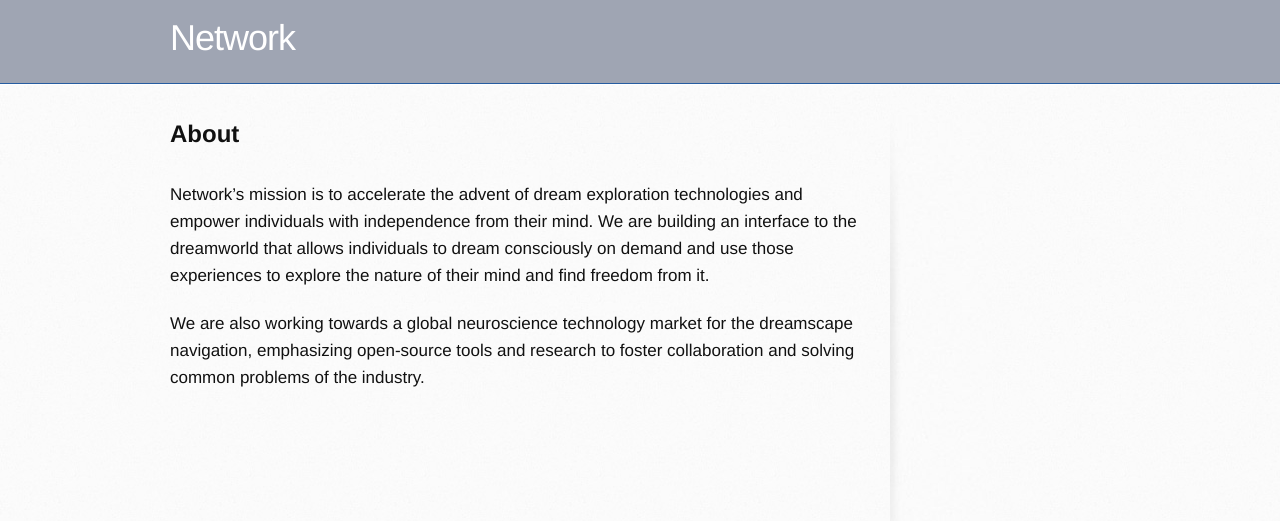
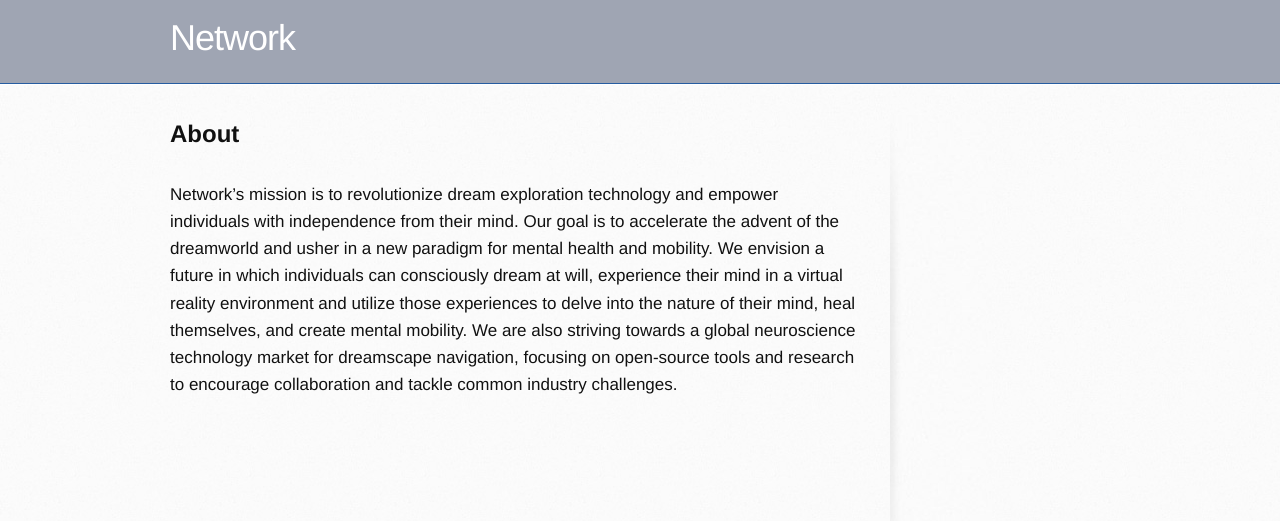
Before and after one commit to networkf/network.github.io, a Jekyll site: the page built from about.md, in a window 1280 px wide. Shown: the top 521 px of the page. Built offline with Jekyll 4.4.1, drawn with Linux system fonts in a browser that asks for light colours; some web fonts are replaced; our own code applies the rules of GitHub Pages for plain Markdown files; the repository's description, which GitHub fills in, is left out.

Commit message:
Update about.md

```diff
--- a/about.md
+++ b/about.md
@@ -9,6 +9,4 @@ layout: default
 <b><font size="5">About</font></b>
 <br>
 <br>
-Network's mission is to accelerate the advent of dream exploration technologies and empower individuals with independence from their mind. We are building an interface to the dreamworld that allows individuals to dream consciously on demand and use those experiences to explore the nature of their mind and find freedom from it.
-
-We are also working towards a global neuroscience technology market for the dreamscape navigation, emphasizing open-source tools and research to foster collaboration and solving common problems of the industry.
+Network's mission is to revolutionize dream exploration technology and empower individuals with independence from their mind. Our goal is to accelerate the advent of the dreamworld and usher in a new paradigm for mental health and mobility. We envision a future in which individuals can consciously dream at will, experience their mind in a virtual reality environment and utilize those experiences to delve into the nature of their mind, heal themselves, and create mental mobility. We are also striving towards a global neuroscience technology market for dreamscape navigation, focusing on open-source tools and research to encourage collaboration and tackle common industry challenges.
```
